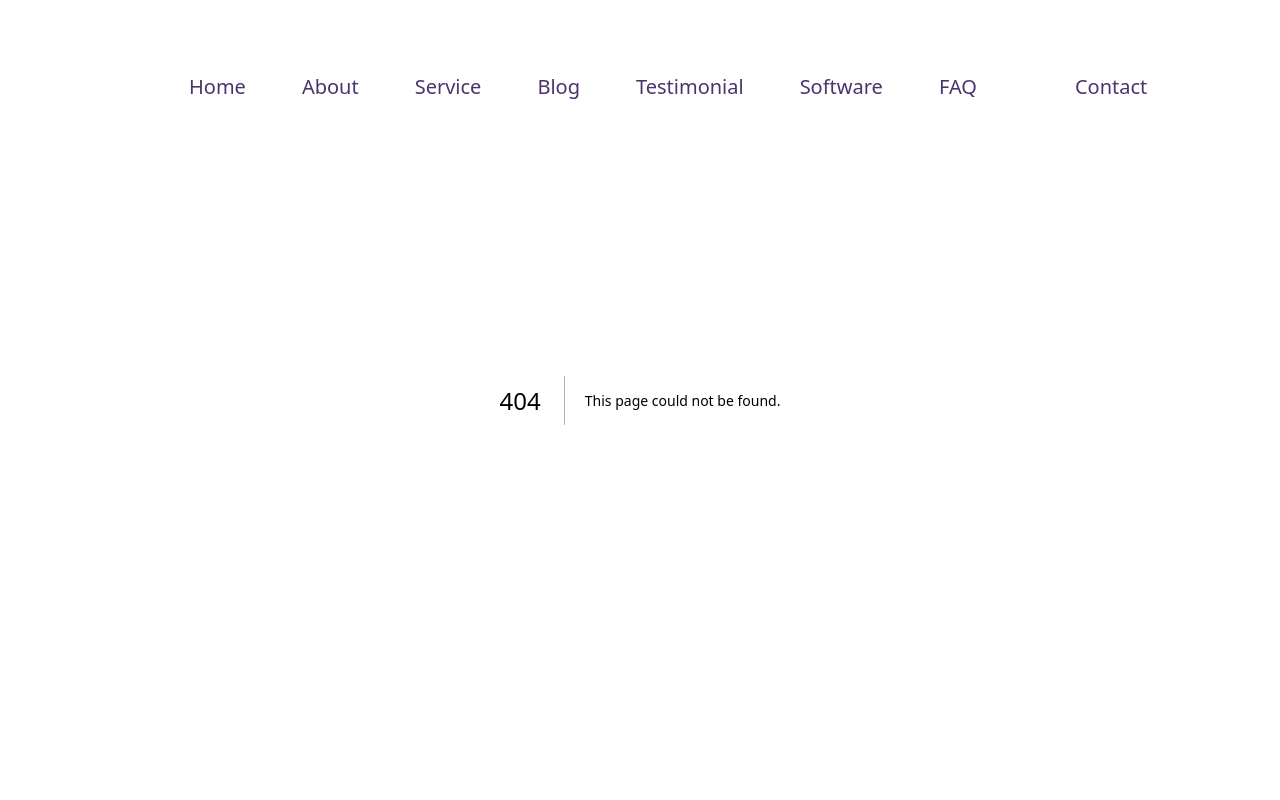
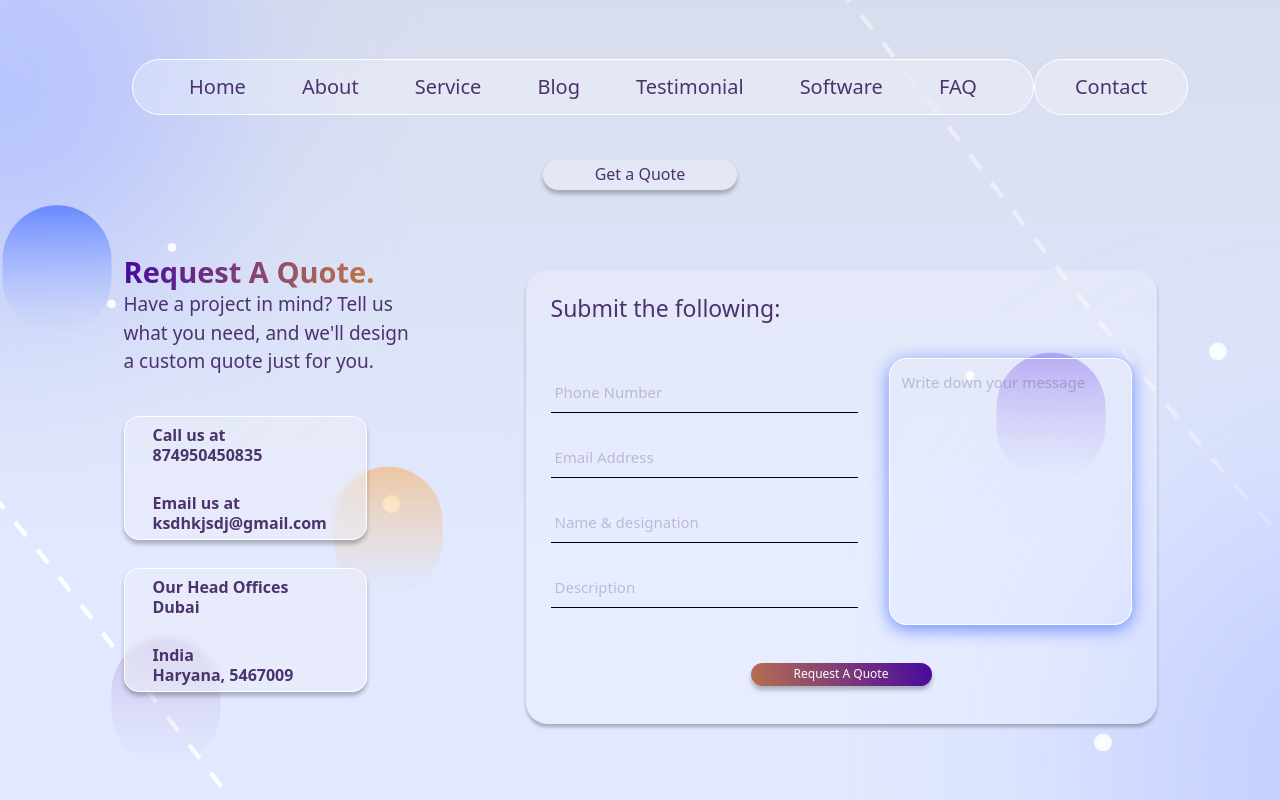
Before and after one commit to Pal-Yogesh/aec-horizon, a Next.js app: page /get-a-quote in a window 1280 px wide. Before the commit this address had no page. Shown: the top 800 px of the page. Built offline with nearby package versions, Linux system fonts and the light colour scheme.

Commit message:
get a quote

```diff
--- /dev/null
+++ b/app/get-a-quote/page.jsx
@@ -0,0 +1,20 @@
+import AboutSectionBg from "@/components/AboutUS/AboutSectionBg";
+import ContactMap from "@/components/ContactMap";
+import GetaQuote from "@/components/GetaQuote";
+import React from "react";
+
+const page = () => {
+  return (
+    <div className="bg-[url('/getaquote.svg')] bg-cover bg-center w-full h-[100vh] pt-36 ">
+      <div className="relative w-full h-[100%] overflow-hidden  ">
+        <AboutSectionBg />
+
+        <div className="absolute -top-10  w-[100%] ">
+          <GetaQuote />
+        </div>
+      </div>
+    </div>
+  );
+};
+
+export default page;
--- /dev/null
+++ b/components/GetaQuote.jsx
@@ -0,0 +1,154 @@
+import React from "react";
+
+const GetaQuote = () => {
+  return (
+    <>
+      <div>
+        <div
+        // id="contact"
+        // className="bg-[url('/contact.svg')] bg-cover bg-center w-full h-[200vh] pt-28 pb-12"
+        >
+          <div>
+            {/* Contact Us Badge */}
+            <div className="flex justify-center items-center gap-3 pt-14 pb-4">
+              <div
+                className="w-[194px] h-[30px] bg-[#EBEEF88F] rounded-[18px] text-center pt-[2px]"
+                style={{
+                  boxShadow: "0px 4px 4px 0px #00000040",
+                }}
+              >
+                <h1 className="text-[#4B336D] text-[16px]">Get a Quote </h1>
+              </div>
+            </div>
+
+            {/* Heading */}
+            <div className="flex justify-center items-center gap-28 pt-8">
+              <div>
+                <div className="flex justify-center items-center">
+                  <div>
+                    <h2 className="gradient-text font-semibold text-[29px] leading-tight">
+                      Request A Quote.
+                    </h2>
+                    <p className="text-[#4B336D] text-[19px] w-[290px]">
+                      Have a project in mind? Tell us what you need, and
+                      we&apos;ll design a custom quote just for you.
+                    </p>
+                  </div>
+                </div>
+
+                {/* Contact Card */}
+                <div className="flex items-center gap-3 pt-10 pb-4">
+                  <div>
+                    <div
+                      className="w-[243px] h-[124px] text-[16px] bg-[#EBEEF88F] backdrop-blur-[3.35px] border border-white rounded-[15px] text-[#4B336D]"
+                      style={{
+                        boxShadow: "0px 4px 4px 0px #00000040",
+                      }}
+                    >
+                      <div className="px-7 pt-2 leading-tight">
+                        <h1 className=" font-semibold">Call us at</h1>
+                        <h1 className=" font-semibold">874950450835</h1>
+                        <h1 className=" font-semibold pt-7">Email us at</h1>
+                        <h1 className=" font-semibold">ksdhkjsdj@gmail.com</h1>
+                      </div>
+                    </div>
+                    <div
+                      className="w-[243px] h-[124px] text-[16px] bg-[#EBEEF88F] border border-white backdrop-blur-[3.35px] rounded-[15px] text-[#4B336D] mt-7"
+                      style={{
+                        boxShadow: "0px 4px 4px 0px #00000040",
+                      }}
+                    >
+                      <div className="px-7 pt-2 leading-tight">
+                        <h1 className=" font-semibold">Our Head Offices</h1>
+                        <h1 className=" font-semibold">Dubai</h1>
+                        <h1 className=" font-semibold pt-7">India</h1>
+                        <h1 className=" font-semibold">Haryana, 5467009</h1>
+                      </div>
+                    </div>
+                  </div>
+                </div>
+              </div>
+
+              <div>
+                <div className="">
+                  <div className="mt-8">
+                    <div
+                      className="w-[631px] h-[454px] rounded-[21.5px] bg-[#FFFFFF30] px-[25px] pt-[21px] space-y-8"
+                      style={{
+                        boxShadow: "0px 3.35px 3.35px 0px #00000040",
+                      }}
+                    >
+                      <h1 className="text-[23px] text-[#4B336D]">
+                        Submit the following:
+                      </h1>
+
+                      <div className="flex justify-between items-center gap-3">
+                        <div className="space-y-8">
+                          <div className="border-b border-[#000000] w-[307px]">
+                            <input
+                              type="text"
+                              placeholder="Phone Number"
+                              className="placeholder:text-[#4B336D45] placeholder:text-[15px] pb-2 px-1 focus:outline-none focus:border-transparent"
+                            />
+                          </div>
+                          <div className="border-b border-[#000000] w-[307px]">
+                            <input
+                              type="text"
+                              placeholder="Email Address"
+                              className="placeholder:text-[#4B336D45] placeholder:text-[15px] pb-2 px-1 focus:outline-none focus:border-transparent"
+                            />
+                          </div>
+                          <div className="border-b border-[#000000] w-[307px]">
+                            <input
+                              type="text"
+                              placeholder="Name & designation"
+                              className="placeholder:text-[#4B336D45] placeholder:text-[15px] pb-2 px-1 focus:outline-none focus:border-transparent"
+                            />
+                          </div>
+                          <div className="border-b border-[#000000] w-[307px]">
+                            <input
+                              type="text"
+                              placeholder="Description"
+                              className="placeholder:text-[#4B336D45] placeholder:text-[15px] pb-2 px-1 focus:outline-none focus:border-transparent"
+                            />
+                          </div>
+                        </div>
+                        <div>
+                        <div>
+  <textarea
+    placeholder="Write down your message"
+    className="placeholder:text-[#4B336D45] w-[243px] h-[267px] placeholder:text-[15px] p-3 border border-white rounded-[18px] focus:outline-none resize-none"
+    style={{
+      boxShadow: "0px 4px 18.4px 0px #6989FF",
+    }}
+  ></textarea>
+</div>
+
+                        </div>
+                      </div>
+
+                      <div className="flex justify-center items-center">
+                        <button
+                          className="text-white text-[12px] rounded-[13px] shadow-xl cursor-pointer w-[181px] h-[23px] sheen-effect"
+                          style={{
+                            background:
+                              "linear-gradient(-106.4deg, #47099F 0.28%, #F8AD1D 158.99%)",
+                            boxShadow: "0px 4px 4px 0px #00000040",
+                          }}
+                        >
+                          Request A Quote
+                        </button>
+                      </div>
+                    </div>
+                  </div>
+                </div>
+              </div>
+            </div>
+          </div>
+        </div>
+      </div>
+    </>
+  );
+};
+
+export default GetaQuote;
```
Also changed, not shown: public/getaquote.svg (added).
